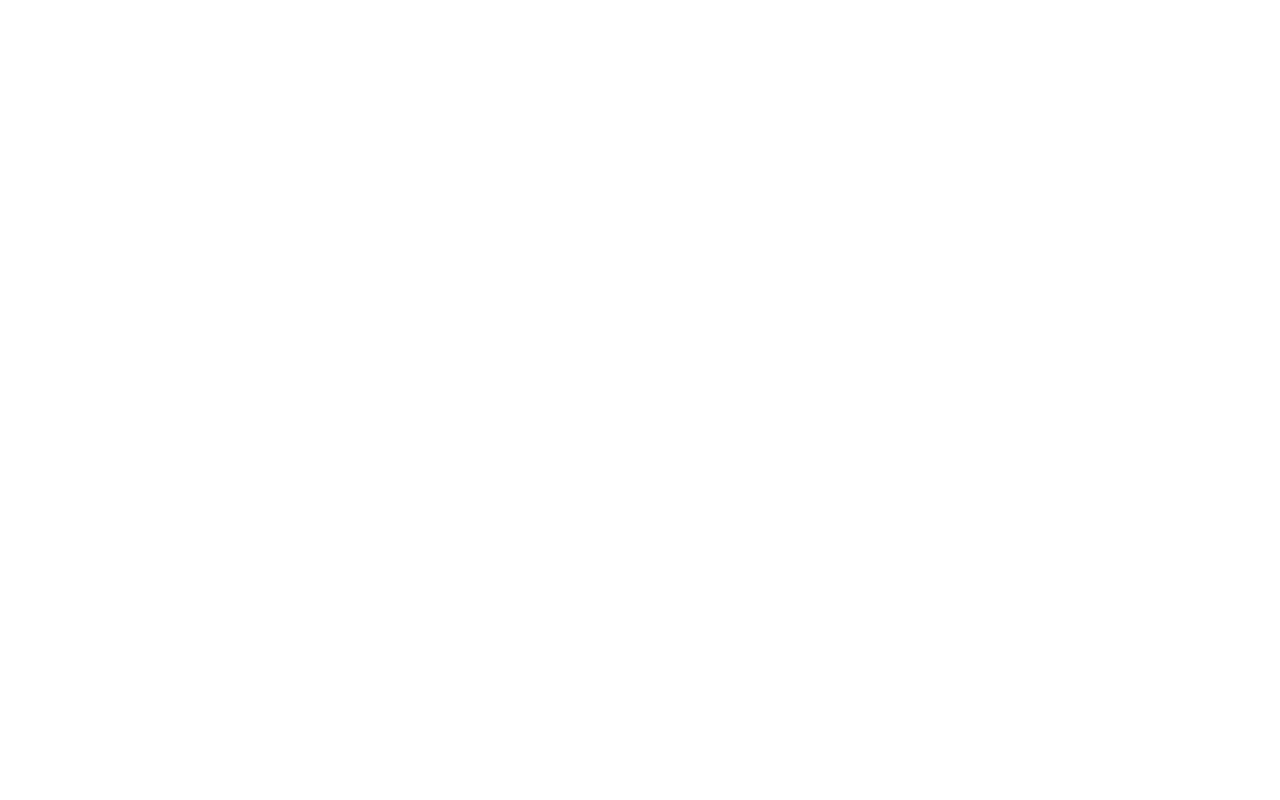
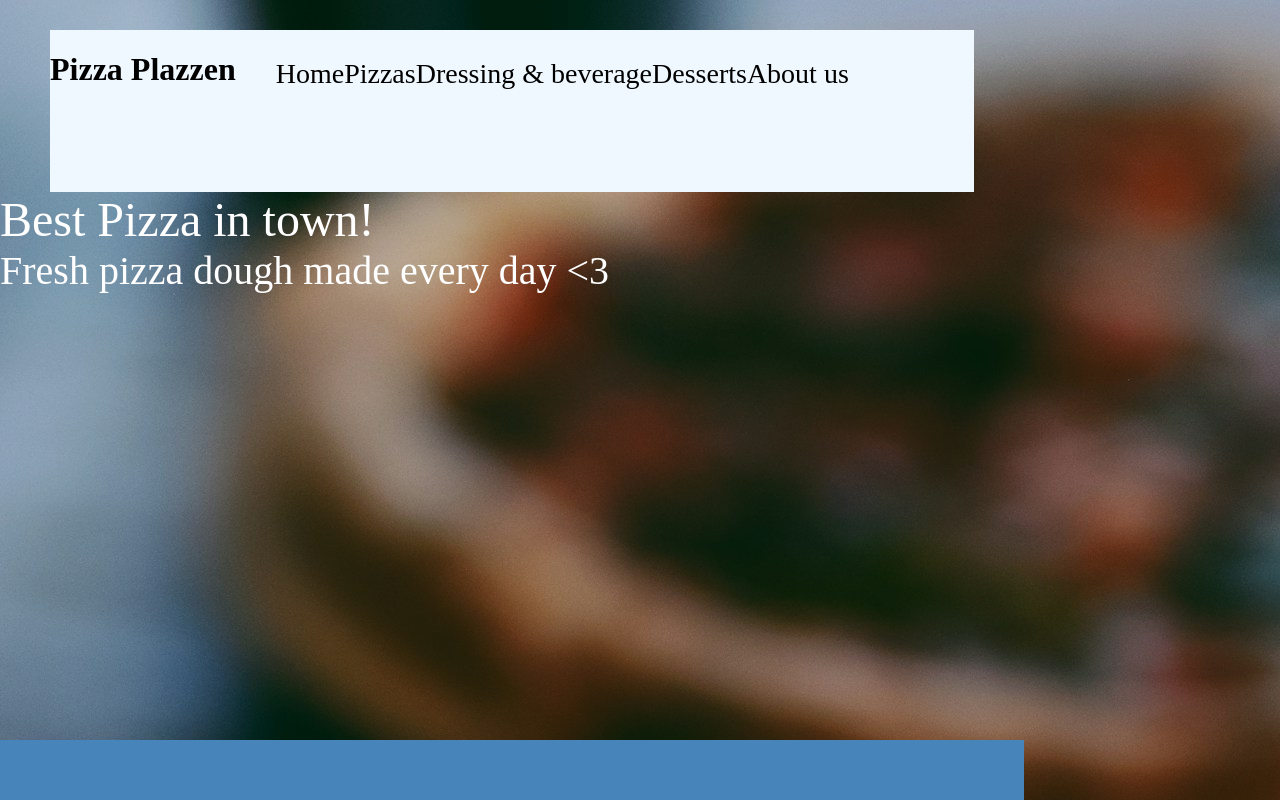
Before and after one commit to Linneah1/kodeloftet_obligatoriskoppgave2, a website: page index.html in a window 1280 px wide. Drawn offline with Linux system fonts and the light colour scheme.

Commit message:
Utgangspunkt

```diff
--- a/index.html
+++ b/index.html
@@ -8,11 +8,26 @@
     <script type="module" src="script.js"></script>
   </head>
   <body>
-    <header>
+    <header class="header">
+      <h1>Pizza Plazzen</h1>
+      <ul class="header_nav">
+        <li>Home</li>
+        <li>Pizzas</li>
+        <li>Dressing & beverage</li>
+        <li>Desserts</li>
+        <li>About us</li>
+      </ul>
     </header>
     <main>
+        <section class="hero">
+          <section class="hero_intro">
+            <p class="hero_title">Best Pizza in town!</p>
+            <p class="hero_title_flavour">Fresh pizza dough made every day <3</p>
+          </section>
+        </section>
     </main>
-    <footer>
+    <footer class="footer">
+
     </footer>
   </body>
 </html>
--- a/styles.css
+++ b/styles.css
@@ -1,4 +1,52 @@
 body {
-  background-image: url('star-solid.gif');
+  margin: 0px;
+  background-image: url('background_pizza_plazzen.jpg');
   background-attachment: fixed;
 }
+/* HEADER */
+.header {
+  position: sticky;
+  display: flex;
+  width: 924px;
+  height: 162px;
+  margin-top: 30px;
+  margin-left: 50px;
+  margin-right: 50px;
+  background-color: aliceblue;
+}
+
+.header_nav {
+  display: flex;
+  list-style-type: none;
+  justify-content: space-between;
+  font-size: 175%;
+}
+/* MAIN */
+.hero_intro {
+  display: flex;
+  flex-direction: column;
+}
+.hero_title {
+  margin: 0px;
+  color: white;
+  font-size: 300%;
+}
+.hero_title_flavour {
+  margin: 0px;
+  color: white;
+  font-size: 250%;
+}
+
+/* FOOTER */
+
+.footer {
+  position : absolute;
+  bottom : 0;
+
+  display: flex;
+  width: 1024px;
+  height: 60px;
+  margin-top: 0px;
+  margin-right: 50px;
+  background-color: rgb(71, 132, 186);
+}
```
Also changed, not shown: README.md, 1 other file.
